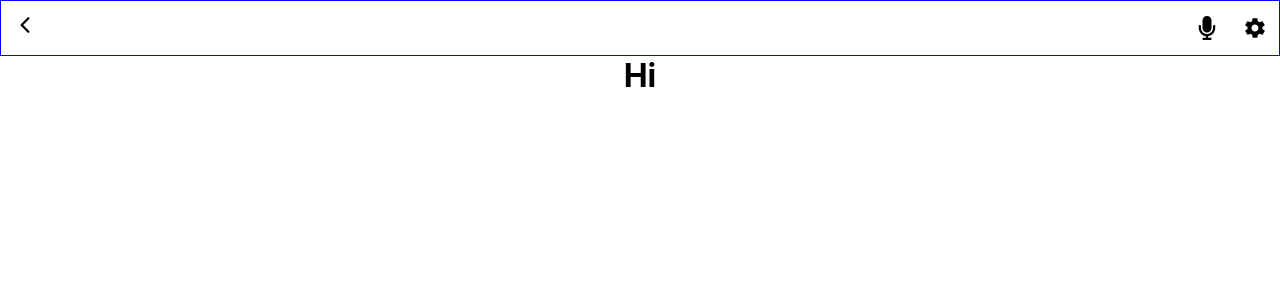
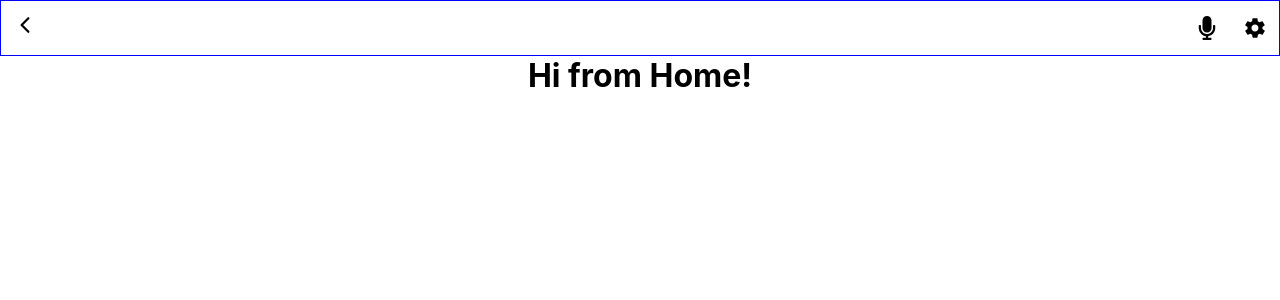
Before and after one commit to taldr27/Stock-Prices, a React (Create React App) app: page / in a window 1280 px wide. Shown: the top 300 px of the page. Built offline with nearby package versions, Linux system fonts and the light colour scheme.

Commit message:
Add routes to the page

```diff
--- a/package.json
+++ b/package.json
@@ -11,6 +11,7 @@
     "react-dom": "^18.2.0",
     "react-icons": "^4.6.0",
     "react-redux": "^8.0.5",
+    "react-router-dom": "^6.4.3",
     "react-scripts": "5.0.1",
     "web-vitals": "^2.1.4"
   },
--- a/src/App.js
+++ b/src/App.js
@@ -1,12 +1,25 @@
 import React from 'react';
+// import {
+//   Routes,
+//   Route,
+//   Router,
+// } from 'react-router-dom';
 import NavBar from './components/NavBar';
+import Home from './pages/Home';
 import './styles/App.css';
 
 function App() {
   return (
     <div className="App">
       <NavBar />
-      <h1>Hi</h1>
+      {/* <Router>
+        <Routes>
+          <Route path="/" element={<Home />} />
+          <Route path="companies" element={<Companies />} />
+          <Route path="company-details" element={<Details />} />
+        </Routes>
+      </Router> */}
+      <Home />
     </div>
   );
 }
--- /dev/null
+++ b/src/pages/Home.js
@@ -0,0 +1,12 @@
+import React from 'react';
+
+const Home = () => {
+  console.log('asd');
+  return (
+    <>
+      <h1>Hi from Home!</h1>
+    </>
+  );
+};
+
+export default Home;
--- a/src/styles/NavBar.css
+++ b/src/styles/NavBar.css
@@ -13,5 +13,4 @@
 .settings {
   display: flex;
   gap: 1em;
-
 }
```
Also changed, not shown: 1 other file (tests, documents, lock files or other folders).
